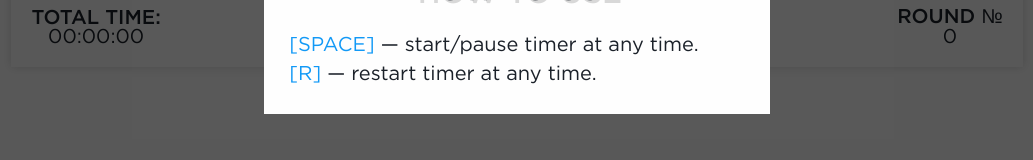
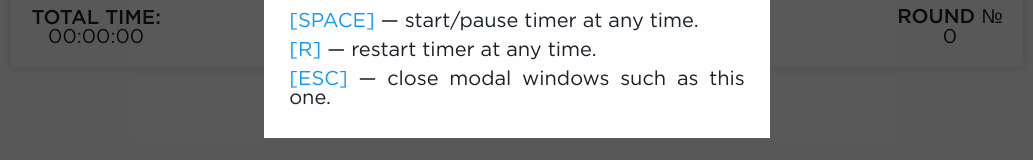
Before and after one commit to EdgeFirewalk/react-hiit-timer, a React (Create React App) app: page / in a window 1280 px wide. Both pictures are taken after a click on the element 188 px from the left and 79 px from the top of the page. Shown: the part 370-530 px from the top of the page, without its empty margins (123-1156 px from the left). Built offline with nearby package versions, Linux system fonts and the light colour scheme; no server answers.

Commit message:
Add new tip

```diff
--- a/src/components/TimerTips.jsx
+++ b/src/components/TimerTips.jsx
@@ -23,6 +23,9 @@ const TimerTips = ({OpenOrCloseTimerTipsWindow, TimerTipsWindowStyle}) => {
                     <p className='timer-tips__tip'>
                         <span className='timer-tips__span'>[R]</span> — restart timer at any time.
                     </p>
+                    <p className='timer-tips__tip'>
+                        <span className='timer-tips__span'>[ESC]</span> — close modal windows such as this one.
+                    </p>
                 </div>
             </div>
         </div>
```
